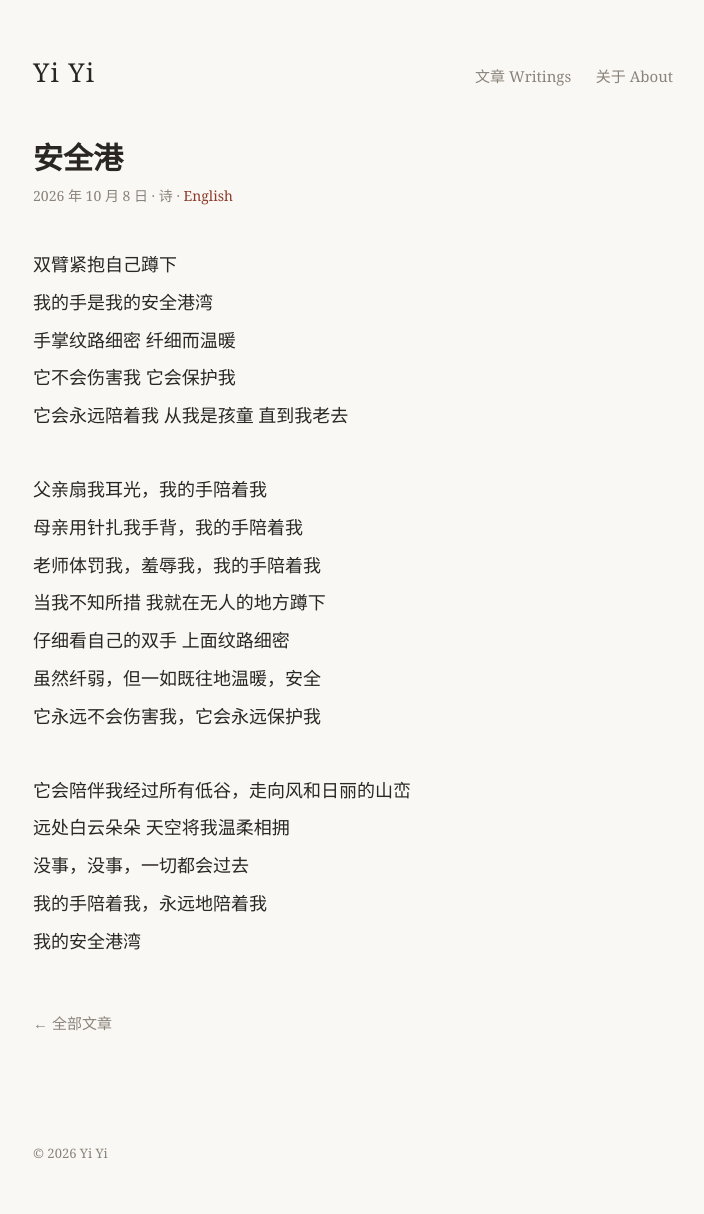
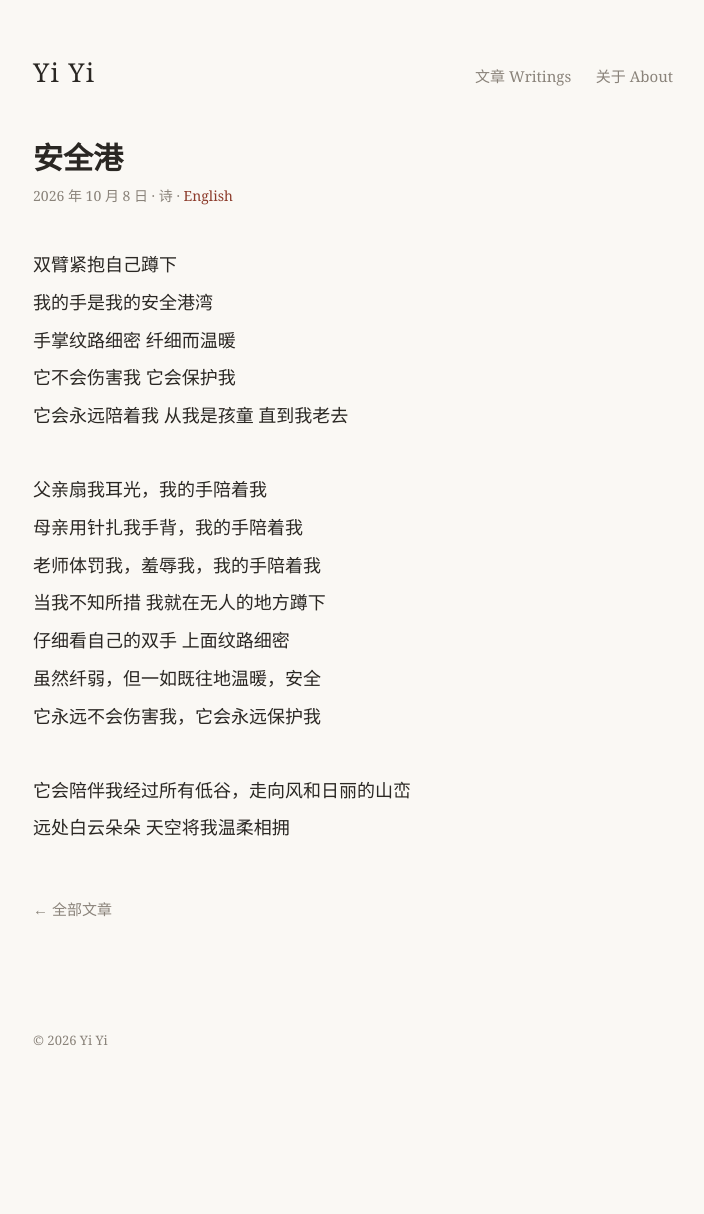
Before and after one commit to yiyistory/yiyistory.github.io, a Jekyll site: the page built from _posts/2026-10-08-anquan-gang.md, in a window 1280 px wide. Shown: the whole page, without its empty margins (287-991 px from the left). Built offline with Jekyll 4.4.1, drawn with Linux system fonts in a browser that asks for light colours; our own code applies the rules of GitHub Pages for plain Markdown files; after the commit the page ends 1100 px from its top, so only the background shows below that.

Commit message:
《安全港》按原件更新：删去末三行

```diff
--- a/_posts/2026-10-08-anquan-gang.md
+++ b/_posts/2026-10-08-anquan-gang.md
@@ -21,8 +21,5 @@ excerpt: 双臂紧抱自己蹲下
 虽然纤弱，但一如既往地温暖，安全<br>
 它永远不会伤害我，它会永远保护我</p>
 <p>它会陪伴我经过所有低谷，走向风和日丽的山峦<br>
-远处白云朵朵 天空将我温柔相拥<br>
-没事，没事，一切都会过去<br>
-我的手陪着我，永远地陪着我<br>
-我的安全港湾</p>
+远处白云朵朵 天空将我温柔相拥</p>
 </div>
```
Also changed, not shown: _posts/2026-10-08-safe-harbor.md (+1 -4 lines).
